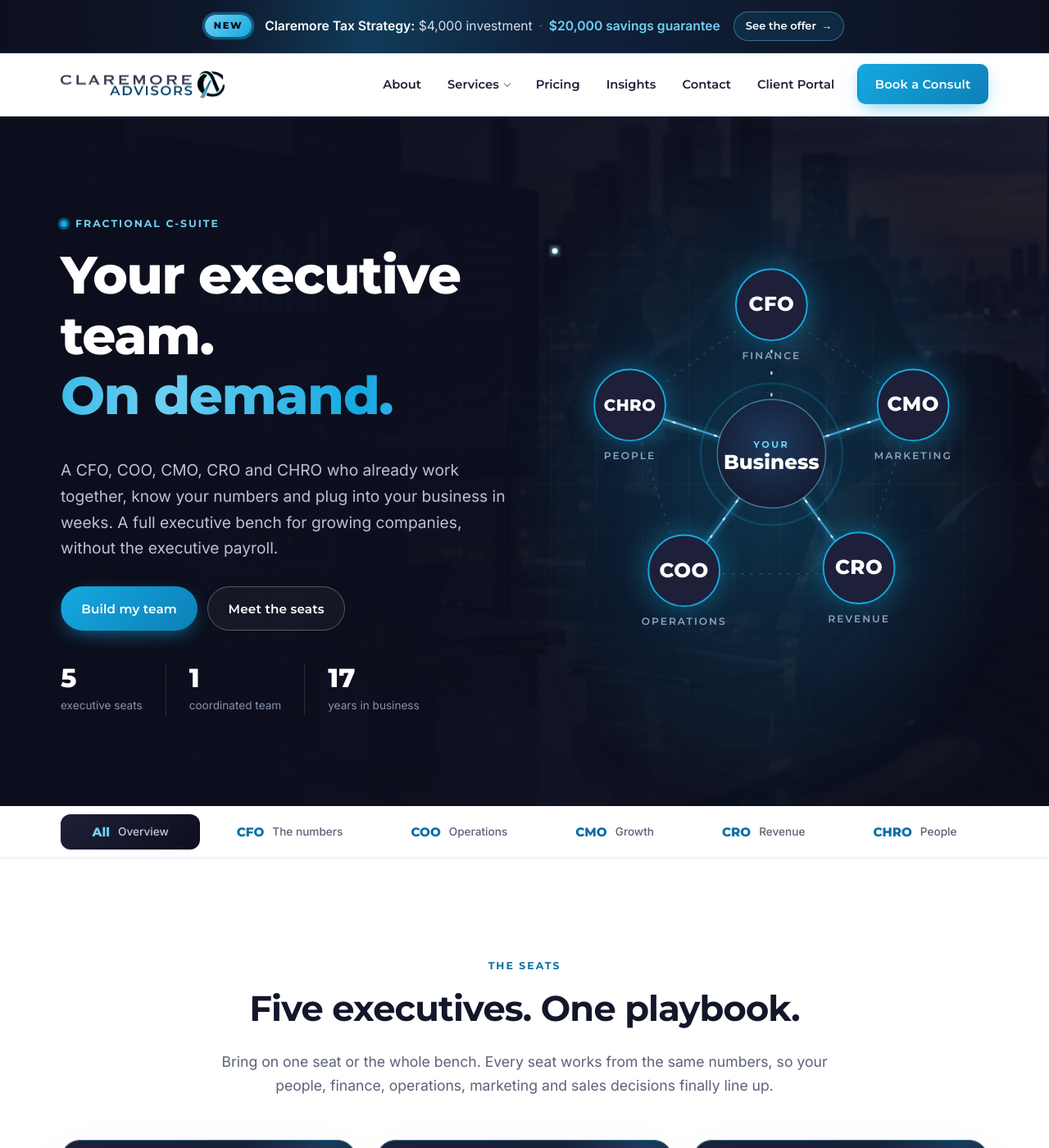
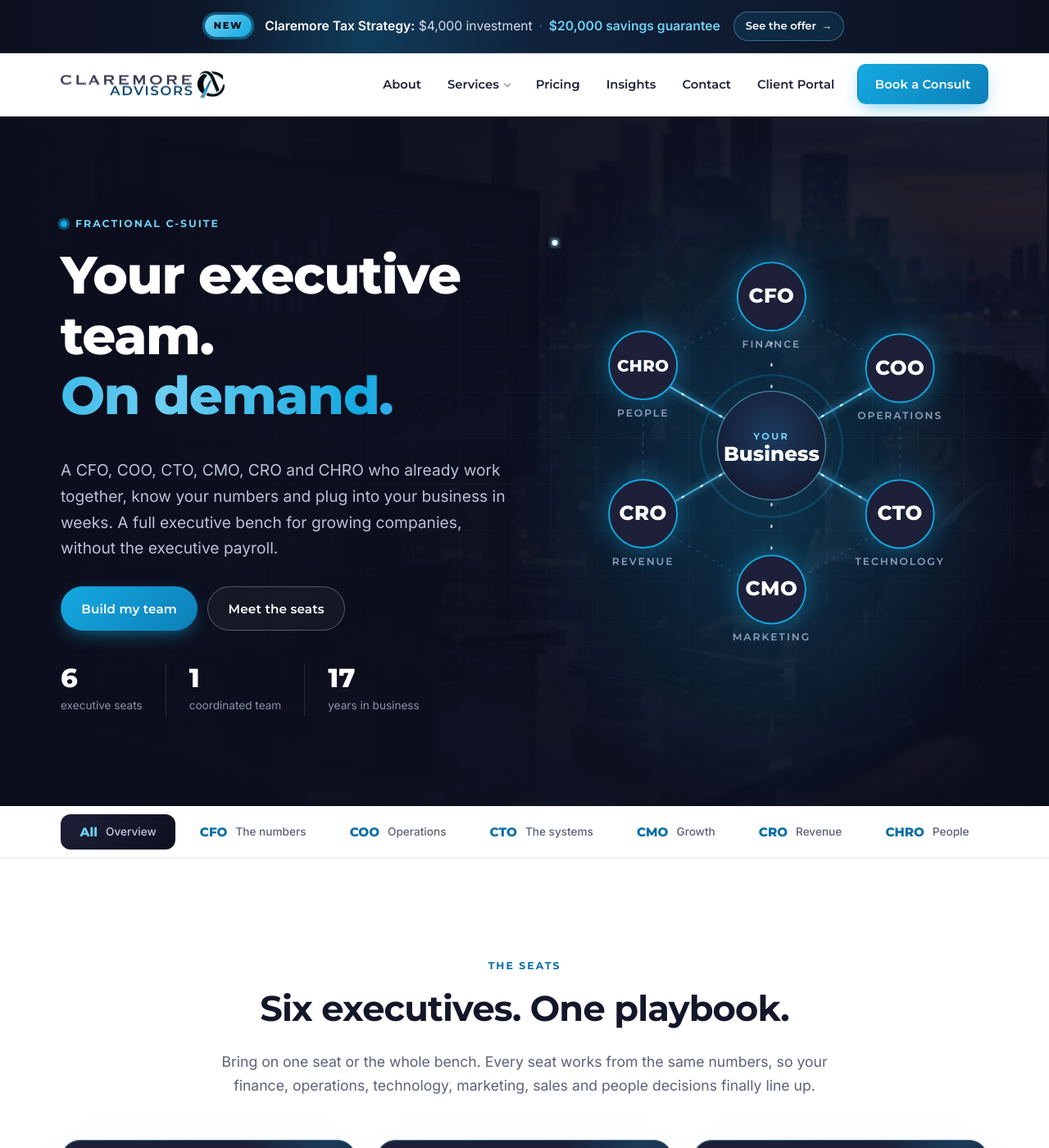
Before and after one commit to sparkmediaai/claremore, a Jekyll site: the page built from executive-team.html, in a window 1280 px wide and 1400 px high. Shown: the whole window at 82% size. Built offline with Jekyll 4.4.1, drawn with Linux system fonts in a browser that asks for light colours; some of the changed text lies outside the part shown.

Commit message:
Add the Fractional CTO seat
- New /executive-team/cto/ page and generated image
- Overview now shows six seats: six-point leadership map, 3x2 cards,
  switcher and copy updated
- COO refocused on process, accountability and capacity; systems,
  AI and automation move to the CTO
- Fix related-service titles containing commas (e.g. "Marketing, AI &
  systems") that were being cut short

Co-Authored-By: Claude Opus 5.5 <noreply@anthropic.com>
Claude-Session: https://claude.ai/code/session_01Lq7em193xySr1u9wJwGnXJ

```diff
--- a/_includes/header.html
+++ b/_includes/header.html
@@ -30,7 +30,7 @@
               </ul>
             </div>
             {%- endfor %}
-            <a class="mega-foot" href="{{ '/executive-team/' | relative_url }}"><span><strong>Your executive team</strong> CHRO, CFO, COO, CMO and CRO under one roof</span><span class="arrow"></span></a>
+            <a class="mega-foot" href="{{ '/executive-team/' | relative_url }}"><span><strong>Your executive team</strong> six executive seats under one roof</span><span class="arrow"></span></a>
           </div>
         </li>
         <li><a href="{{ '/pricing/' | relative_url }}">Pricing</a></li>
--- a/_layouts/seat.html
+++ b/_layouts/seat.html
@@ -94,7 +94,7 @@ layout: default
   <div class="wrap">
     <div class="section-head center">
       <p class="eyebrow">The rest of the team</p>
-      <h2>Your {{ seat.mono }} works alongside four other executives.</h2>
+      <h2>Your {{ seat.mono }} works alongside five other executives.</h2>
     </div>
     <div class="seat-mini-grid reveal-stagger">
       {%- for s in site.data.seats %}{% unless s.slug == seat.slug %}
--- a/assets/css/style.css
+++ b/assets/css/style.css
@@ -1292,3 +1292,15 @@ a.card-feature:hover { color: #c3cbdd; }
   .sat-inner svg { width: 18px; height: 18px; }
 }
 @media (prefers-reduced-motion: reduce) { .emblem-sweep, .emblem-ripple, .orbit-dot { display: none; } .seat-emblem { transform: none; } }
+
+/* Six seats: 3 x 2 */
+.seat-grid-6 { grid-template-columns: repeat(3, 1fr); }
+@media (max-width: 1000px) { .seat-grid-6 { grid-template-columns: 1fr; } }
+.seat-mini-grid { grid-template-columns: repeat(5, 1fr); }
+.seat-mini { flex-direction: column; align-items: flex-start; }
+.seat-mini .arrow { margin-left: 0; margin-top: auto; }
+@media (max-width: 1100px) { .seat-mini-grid { grid-template-columns: repeat(3, 1fr); } }
+@media (max-width: 700px) { .seat-mini-grid { grid-template-columns: repeat(2, 1fr); } }
+.om-n4 { animation-delay: 1.5s, 3.5s; }
+.om-n5 { animation-delay: 1.6s, 4.5s; }
+.om-n6 { animation-delay: 1.7s, 5s; }
--- a/assets/js/main.js
+++ b/assets/js/main.js
@@ -244,7 +244,7 @@
     }
     if (seat) {
       // Fractional CFO maps to its own chip; the other seats sit under the growth and people services
-      var chipFor = { 'Fractional CFO': 'Fractional CFO', 'Fractional COO': 'Fractional CMO & CTO', 'Fractional CMO': 'Fractional CMO & CTO',
+      var chipFor = { 'Fractional CFO': 'Fractional CFO', 'Fractional COO': 'Fractional CMO & CTO', 'Fractional CTO': 'Fractional CMO & CTO', 'Fractional CMO': 'Fractional CMO & CTO',
                       'Fractional CRO': 'Sales Coaching', 'Fractional CHRO': 'Recruiting & Staffing' }[seat];
       form.querySelectorAll('input[name="services"]').forEach(function (cb) { if (cb.value === chipFor) cb.checked = true; });
     }
--- a/executive-team.html
+++ b/executive-team.html
@@ -2,7 +2,7 @@
 layout: default
 title: Your Executive Team
 permalink: /executive-team/
-description: Fractional CHRO, CFO, COO, CMO and CRO leadership from one firm. Executive-level people, finance, operations, marketing and revenue leadership for small businesses, without the executive payroll.
+description: Fractional CFO, COO, CTO, CMO, CRO and CHRO leadership from one firm. Executive-level finance, operations, technology, marketing, revenue and people leadership for small businesses, without the executive payroll.
 ---
 <section class="exec-hero">
   <div class="hero-bg" style="background-image:url('{{ '/assets/img/exec-team.jpg' | relative_url }}')"></div>
@@ -10,21 +10,21 @@ description: Fractional CHRO, CFO, COO, CMO and CRO leadership from one firm. Ex
     <div class="hero-copy">
       <p class="eyebrow">Fractional C-suite</p>
       <h1><span class="w">Your</span> <span class="w">executive</span> <span class="w">team.</span> <span class="w accent">On demand.</span></h1>
-      <p class="lede">A CFO, COO, CMO, CRO and CHRO who already work together, know your numbers and plug into your business in weeks. A full executive bench for growing companies, without the executive payroll.</p>
+      <p class="lede">A CFO, COO, CTO, CMO, CRO and CHRO who already work together, know your numbers and plug into your business in weeks. A full executive bench for growing companies, without the executive payroll.</p>
       <div class="hero-actions">
         <a class="btn btn-primary" href="{{ '/contact/?seat=executive team' | relative_url }}">Build my team</a>
         <a class="btn btn-ghost" href="#seats">Meet the seats</a>
       </div>
       <ul class="exec-proof">
-        <li><strong>5</strong><span>executive seats</span></li>
+        <li><strong>6</strong><span>executive seats</span></li>
         <li><strong>1</strong><span>coordinated team</span></li>
         <li><strong>17</strong><span>years in business</span></li>
       </ul>
     </div>
 
-    <!-- Leadership map: five seats connected around your business -->
+    <!-- Leadership map: six seats connected around your business -->
     <div class="org-map">
-      <svg viewBox="0 0 560 540">
+      <svg viewBox="0 0 560 560">
         <defs>
           <linearGradient id="om-line" x1="0" y1="0" x2="1" y2="1">
             <stop offset="0" stop-color="#6fd0f2"/><stop offset="1" stop-color="#0a6fa8"/>
@@ -34,34 +34,37 @@ description: Fractional CHRO, CFO, COO, CMO and CRO leadership from one firm. Ex
           </radialGradient>
           <filter id="om-glow" x="-50%" y="-50%" width="200%" height="200%"><feGaussianBlur stdDeviation="5" result="b"/><feMerge><feMergeNode in="b"/><feMergeNode in="SourceGraphic"/></feMerge></filter>
         </defs>
-        <path class="om-ring" d="M280 70 L463 203 L393 417 L167 417 L97 203 Z" fill="none" stroke="rgba(111,208,242,.2)" stroke-width="1.5" stroke-dasharray="4 8"/>
+        <path class="om-ring" d="M280 70 L446 166 L446 358 L280 454 L114 358 L114 166 Z" fill="none" stroke="rgba(111,208,242,.2)" stroke-width="1.5" stroke-dasharray="4 8"/>
         <g class="om-spokes" stroke="url(#om-line)" stroke-width="2.5" fill="none" filter="url(#om-glow)">
           <path d="M280 262 L280 70"/>
-          <path d="M280 262 L463 203"/>
-          <path d="M280 262 L393 417"/>
-          <path d="M280 262 L167 417"/>
-          <path d="M280 262 L97 203"/>
+          <path d="M280 262 L446 166"/>
+          <path d="M280 262 L446 358"/>
+          <path d="M280 262 L280 454"/>
+          <path d="M280 262 L114 358"/>
+          <path d="M280 262 L114 166"/>
         </g>
         <g class="om-flow" stroke="#fff" stroke-width="2.5" fill="none" stroke-linecap="round">
           <path d="M280 262 L280 70"/>
-          <path d="M280 262 L463 203"/>
-          <path d="M280 262 L393 417"/>
-          <path d="M280 262 L167 417"/>
-          <path d="M280 262 L97 203"/>
+          <path d="M280 262 L446 166"/>
+          <path d="M280 262 L446 358"/>
+          <path d="M280 262 L280 454"/>
+          <path d="M280 262 L114 358"/>
+          <path d="M280 262 L114 166"/>
         </g>
-        <circle r="4" fill="#6fd0f2" filter="url(#om-glow)"><animateMotion dur="8s" repeatCount="indefinite" path="M280 70 L463 203 L393 417 L167 417 L97 203 Z"/></circle>
-        <circle r="3" fill="#fff" filter="url(#om-glow)"><animateMotion dur="8s" begin="-4s" repeatCount="indefinite" path="M280 70 L463 203 L393 417 L167 417 L97 203 Z"/></circle>
+        <circle r="4" fill="#6fd0f2" filter="url(#om-glow)"><animateMotion dur="8s" repeatCount="indefinite" path="M280 70 L446 166 L446 358 L280 454 L114 358 L114 166 Z"/></circle>
+        <circle r="3" fill="#fff" filter="url(#om-glow)"><animateMotion dur="8s" begin="-4s" repeatCount="indefinite" path="M280 70 L446 166 L446 358 L280 454 L114 358 L114 166 Z"/></circle>
         <g class="om-core">
           <circle cx="280" cy="262" r="70" fill="url(#om-core)" stroke="rgba(111,208,242,.5)" stroke-width="1.5"/>
           <circle class="om-pulse" cx="280" cy="262" r="70" fill="none" stroke="#14a9e0" stroke-width="2"/>
           <text x="280" y="254" text-anchor="middle" class="om-small">YOUR</text>
           <text x="280" y="282" text-anchor="middle" class="om-big">Business</text>
         </g>
-        <a href="{{ '/executive-team/cfo/' | relative_url }}" aria-label="Fractional CFO"><g class="om-node om-n1"><circle cx="280" cy="70" r="46"/><text x="280" y="78" text-anchor="middle">CFO</text><text x="280" y="140" text-anchor="middle" class="om-label">Finance</text></g></a>
-        <a href="{{ '/executive-team/cmo/' | relative_url }}" aria-label="Fractional CMO"><g class="om-node om-n2"><circle cx="463" cy="203" r="46"/><text x="463" y="211" text-anchor="middle">CMO</text><text x="463" y="273" text-anchor="middle" class="om-label">Marketing</text></g></a>
-        <a href="{{ '/executive-team/cro/' | relative_url }}" aria-label="Fractional CRO"><g class="om-node om-n3"><circle cx="393" cy="417" r="46"/><text x="393" y="425" text-anchor="middle">CRO</text><text x="393" y="487" text-anchor="middle" class="om-label">Revenue</text></g></a>
-        <a href="{{ '/executive-team/coo/' | relative_url }}" aria-label="Fractional COO"><g class="om-node om-n4"><circle cx="167" cy="417" r="46"/><text x="167" y="425" text-anchor="middle">COO</text><text x="167" y="487" text-anchor="middle" class="om-label">Operations</text></g></a>
-        <a href="{{ '/executive-team/chro/' | relative_url }}" aria-label="Fractional CHRO"><g class="om-node om-n5"><circle cx="97" cy="203" r="46"/><text x="97" y="211" text-anchor="middle" class="om-4">CHRO</text><text x="97" y="273" text-anchor="middle" class="om-label">People</text></g></a>
+        <a href="{{ '/executive-team/cfo/' | relative_url }}" aria-label="Fractional CFO"><g class="om-node om-n1"><circle cx="280" cy="70" r="44"/><text x="280" y="78" text-anchor="middle">CFO</text><text x="280" y="136" text-anchor="middle" class="om-label">Finance</text></g></a>
+        <a href="{{ '/executive-team/coo/' | relative_url }}" aria-label="Fractional COO"><g class="om-node om-n2"><circle cx="446" cy="166" r="44"/><text x="446" y="174" text-anchor="middle">COO</text><text x="446" y="232" text-anchor="middle" class="om-label">Operations</text></g></a>
+        <a href="{{ '/executive-team/cto/' | relative_url }}" aria-label="Fractional CTO"><g class="om-node om-n3"><circle cx="446" cy="358" r="44"/><text x="446" y="366" text-anchor="middle">CTO</text><text x="446" y="424" text-anchor="middle" class="om-label">Technology</text></g></a>
+        <a href="{{ '/executive-team/cmo/' | relative_url }}" aria-label="Fractional CMO"><g class="om-node om-n4"><circle cx="280" cy="454" r="44"/><text x="280" y="462" text-anchor="middle">CMO</text><text x="280" y="520" text-anchor="middle" class="om-label">Marketing</text></g></a>
+        <a href="{{ '/executive-team/cro/' | relative_url }}" aria-label="Fractional CRO"><g class="om-node om-n5"><circle cx="114" cy="358" r="44"/><text x="114" y="366" text-anchor="middle">CRO</text><text x="114" y="424" text-anchor="middle" class="om-label">Revenue</text></g></a>
+        <a href="{{ '/executive-team/chro/' | relative_url }}" aria-label="Fractional CHRO"><g class="om-node om-n6"><circle cx="114" cy="166" r="44"/><text x="114" y="174" text-anchor="middle" class="om-4">CHRO</text><text x="114" y="232" text-anchor="middle" class="om-label">People</text></g></a>
       </svg>
     </div>
   </div>
@@ -73,11 +76,11 @@ description: Fractional CHRO, CFO, COO, CMO and CRO leadership from one firm. Ex
   <div class="wrap">
     <div class="section-head center">
       <p class="eyebrow">The seats</p>
-      <h2>Five executives. One playbook.</h2>
-      <p>Bring on one seat or the whole bench. Every seat works from the same numbers, so your people, finance, operations, marketing and sales decisions finally line up.</p>
+      <h2>Six executives. One playbook.</h2>
+      <p>Bring on one seat or the whole bench. Every seat works from the same numbers, so your finance, operations, technology, marketing, sales and people decisions finally line up.</p>
     </div>
 
-    <div class="seat-grid seat-grid-5 reveal-stagger">
+    <div class="seat-grid seat-grid-6 reveal-stagger">
       {%- for seat in site.data.seats %}
       <article class="seat">
         <div class="seat-top">
@@ -101,13 +104,13 @@ description: Fractional CHRO, CFO, COO, CMO and CRO leadership from one firm. Ex
     <div class="section-head">
       <p class="eyebrow">Why one team</p>
       <h2>Most companies hire these roles separately, if at all. That is the problem.</h2>
-      <p>When people, finance, operations, marketing and sales live with different firms, nobody sees the whole picture. Claremore’s seats share one view of your business.</p>
+      <p>When finance, operations, technology, marketing, sales and people live with different firms, nobody sees the whole picture. Claremore’s seats share one view of your business.</p>
     </div>
     <div class="why-grid reveal-stagger">
       <div class="why-item glass"><span class="why-num">01</span><h3>Marketing measured in profit</h3><p>Your CMO sees the same margins your CFO does, so campaigns are judged on the customers they bring in, not the clicks.</p></div>
-      <div class="why-item glass"><span class="why-num">02</span><h3>Sales that feed the books</h3><p>Your CRO and COO connect the pipeline to accounting, so won deals, invoices and reports stay in sync without re-typing.</p></div>
+      <div class="why-item glass"><span class="why-num">02</span><h3>Sales that feed the books</h3><p>Your CRO and CTO connect the pipeline to accounting, so won deals, invoices and reports stay in sync without re-typing.</p></div>
       <div class="why-item glass"><span class="why-num">03</span><h3>Hiring built on real numbers</h3><p>Your CHRO plans roles and pay from the same financial plan as ad spend and technology budgets.</p></div>
-      <div class="why-item glass"><span class="why-num">04</span><h3>One meeting, not three</h3><p>Strategy sessions cover the whole business at once, so decisions do not wait on five different vendors.</p></div>
+      <div class="why-item glass"><span class="why-num">04</span><h3>One meeting, not three</h3><p>Strategy sessions cover the whole business at once, so decisions do not wait on six different vendors.</p></div>
     </div>
   </div>
 </section>
@@ -120,11 +123,11 @@ description: Fractional CHRO, CFO, COO, CMO and CRO leadership from one firm. Ex
     </div>
     <div class="vs reveal">
       <div class="vs-col vs-them">
-        <p class="vs-head">Hiring five full-time executives</p>
+        <p class="vs-head">Hiring six full-time executives</p>
         <ul>
-          <li>Five executive salaries, plus benefits and equity</li>
+          <li>Six executive salaries, plus benefits and equity</li>
           <li>Months of recruiting before anyone starts</li>
-          <li>Five separate agendas to coordinate</li>
+          <li>Six separate agendas to coordinate</li>
           <li>Hard to scale down when priorities change</li>
         </ul>
       </div>
@@ -177,7 +180,7 @@ description: Fractional CHRO, CFO, COO, CMO and CRO leadership from one firm. Ex
     <div class="section-head center"><p class="eyebrow">Questions</p><h2>Fractional leadership, explained.</h2></div>
     <div class="faq">
       <details><summary>What does “fractional” mean?</summary><p>You get an experienced executive for a portion of their time, instead of a full-time hire. They lead the function, set strategy and oversee execution, scaled to the size of your business.</p></details>
-      <details><summary>Do I need all five seats?</summary><p>No. Many clients start with one seat, often the CFO, and add others as priorities change. The advantage of Claremore is that every seat you add already shares the same view of your business.</p></details>
+      <details><summary>Do I need all six seats?</summary><p>No. Many clients start with one seat, often the CFO, and add others as priorities change. The advantage of Claremore is that every seat you add already shares the same view of your business.</p></details>
       <details><summary>How does pricing work?</summary><p>Each engagement is scoped to your needs. CFO support is also available through our Executive and White-Glove <a href="{{ '/pricing/' | relative_url }}">bookkeeping packages</a>. Book a call and we will recommend the right mix.</p></details>
       <details><summary>Will they work with my existing team and vendors?</summary><p>Yes. Your fractional executives work alongside your staff and current partners, and step in to lead where leadership is missing.</p></details>
     </div>
```
Also changed, not shown: _data/seats.yml (+61 -24 lines), executive-team/cto.html (added, +7 -0 lines), assets/img/seat-cto.jpg (added).
